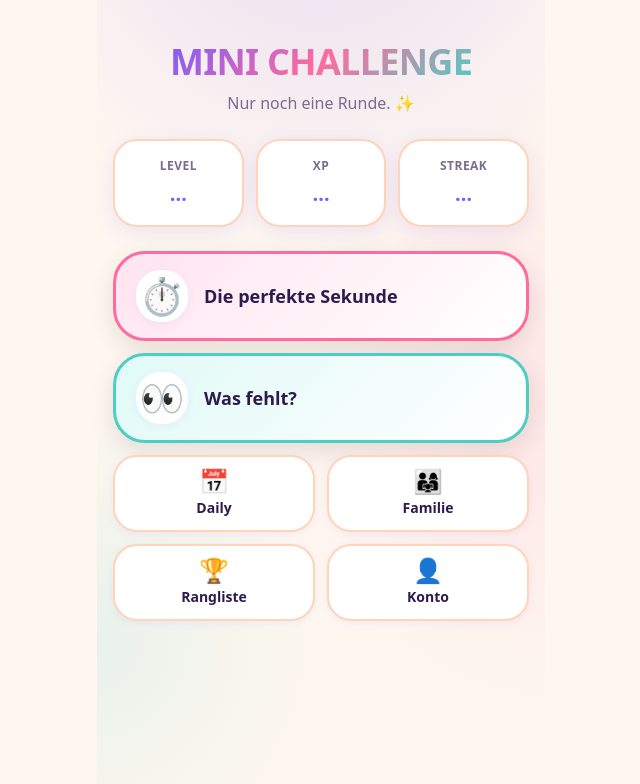
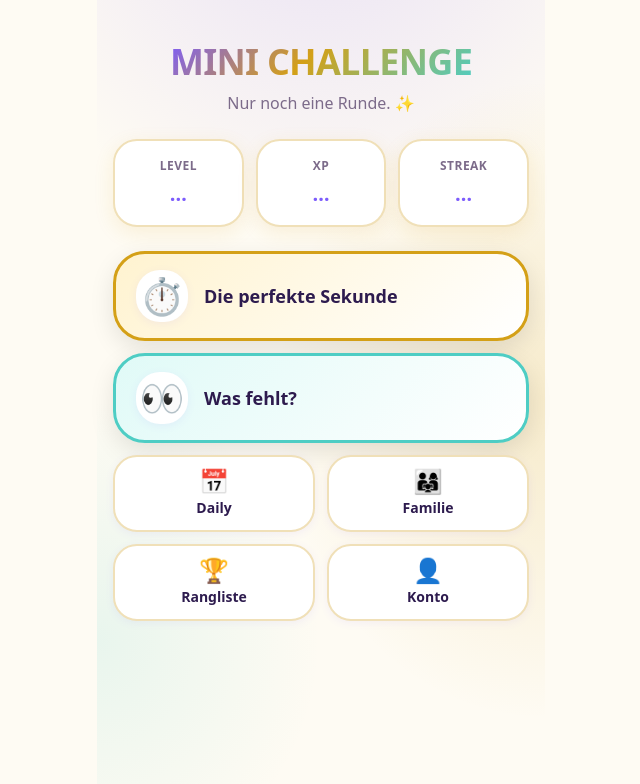
Before and after one commit to TE-Tools/TE-Mini-Games, a React (Vite) app: page / in a window 1280 px wide. Shown: the top 784 px of the page, without its empty margins (319-959 px from the left). Built offline with nearby package versions, Linux system fonts and the light colour scheme; no server answers.

Commit message:
style: replace pink with gold accents

```diff
--- a/src/pages/HomePage.module.css
+++ b/src/pages/HomePage.module.css
@@ -10,7 +10,7 @@
   gap: var(--space-6);
   background:
     radial-gradient(ellipse 80% 50% at 50% -20%, rgb(124 92 252 / 0.18), transparent),
-    radial-gradient(ellipse 60% 40% at 100% 50%, rgb(255 107 157 / 0.12), transparent),
+    radial-gradient(ellipse 60% 40% at 100% 50%, rgb(212 160 23 / 0.18), transparent),
     radial-gradient(ellipse 50% 30% at 0% 80%, rgb(78 205 196 / 0.12), transparent);
 }
 
@@ -23,7 +23,7 @@
   font-size: clamp(1.75rem, 6vw, 2.25rem);
   font-weight: 800;
   letter-spacing: -0.02em;
-  background: linear-gradient(135deg, #7c5cfc 0%, #ff6b9d 50%, #4ecdc4 100%);
+  background: linear-gradient(135deg, #7c5cfc 0%, #d4a017 45%, #4ecdc4 100%);
   -webkit-background-clip: text;
   background-clip: text;
   color: transparent;
--- a/src/styles/tokens.css
+++ b/src/styles/tokens.css
@@ -1,25 +1,28 @@
 :root {
-  /* Soft, playful light theme – kid-friendly & modern */
-  --color-bg: #fef7f0;
+  /* Soft, playful – purple + gold (no pink) */
+  --color-bg: #fefbf3;
   --color-bg-elevated: #ffffff;
-  --color-surface: #fff1e6;
-  --color-border: #ffd4b8;
+  --color-surface: #fff8e7;
+  --color-border: #f0e0b8;
   --color-text: #2d1b4e;
   --color-text-muted: #7c6b8a;
   --color-primary: #7c5cfc;
   --color-primary-hover: #6547e8;
   --color-primary-text: #ffffff;
   --color-success: #22c55e;
-  --color-warning: #f59e0b;
+  --color-warning: #e6a817;
   --color-danger: #f43f5e;
   --color-accent: #06b6d4;
-  --color-streak: #f97316;
-  --color-game-a: #ff6b9d;
-  --color-game-a-soft: #ffe4ef;
+  --color-streak: #e6a817;
+  --color-game-a: #d4a017;
+  --color-game-a-soft: #fff3d0;
   --color-game-b: #4ecdc4;
   --color-game-b-soft: #e0faf7;
-  --color-daily: #ffc107;
+  --color-daily: #f5c518;
   --color-family: #a78bfa;
+  --color-gold: #d4a017;
+  --color-gold-light: #ffe9a8;
+  --color-gold-deep: #b8860b;
 
   --space-1: 0.25rem;
   --space-2: 0.5rem;
@@ -50,8 +53,8 @@
   --text-4xl: 2.25rem;
 
   --shadow-sm: 0 2px 8px rgb(124 92 252 / 0.08);
-  --shadow-md: 0 6px 20px rgb(124 92 252 / 0.12);
-  --shadow-lg: 0 12px 32px rgb(124 92 252 / 0.16);
+  --shadow-md: 0 6px 20px rgb(212 160 23 / 0.12);
+  --shadow-lg: 0 12px 32px rgb(124 92 252 / 0.14);
   --shadow-game: 0 8px 24px rgb(0 0 0 / 0.1);
 
   --touch-min: 48px;
@@ -61,42 +64,50 @@
 
 @media (prefers-color-scheme: dark) {
   :root {
-    --color-bg: #1a1228;
-    --color-bg-elevated: #2a1f3d;
-    --color-surface: #3d2f54;
-    --color-border: #5a4a72;
-    --color-text: #fef7f0;
+    --color-bg: #1a1520;
+    --color-bg-elevated: #2a2335;
+    --color-surface: #3d3448;
+    --color-border: #5a4f40;
+    --color-text: #fefbf3;
     --color-text-muted: #c4b5d4;
     --color-primary: #a78bfa;
     --color-primary-hover: #c4b5fd;
-    --color-primary-text: #1a1228;
-    --color-game-a-soft: #4a2840;
+    --color-primary-text: #1a1520;
+    --color-game-a: #e6c35c;
+    --color-game-a-soft: #4a3d1a;
     --color-game-b-soft: #1e3d3a;
+    --color-gold: #e6c35c;
+    --color-gold-light: #5c4a1a;
+    --color-gold-deep: #c9a227;
   }
 }
 
 [data-theme='light'] {
-  --color-bg: #fef7f0;
+  --color-bg: #fefbf3;
   --color-bg-elevated: #ffffff;
-  --color-surface: #fff1e6;
-  --color-border: #ffd4b8;
+  --color-surface: #fff8e7;
+  --color-border: #f0e0b8;
   --color-text: #2d1b4e;
   --color-text-muted: #7c6b8a;
   --color-primary: #7c5cfc;
   --color-primary-hover: #6547e8;
   --color-primary-text: #ffffff;
+  --color-game-a: #d4a017;
+  --color-game-a-soft: #fff3d0;
 }
 
 [data-theme='dark'] {
-  --color-bg: #1a1228;
-  --color-bg-elevated: #2a1f3d;
-  --color-surface: #3d2f54;
-  --color-border: #5a4a72;
-  --color-text: #fef7f0;
+  --color-bg: #1a1520;
+  --color-bg-elevated: #2a2335;
+  --color-surface: #3d3448;
+  --color-border: #5a4f40;
+  --color-text: #fefbf3;
   --color-text-muted: #c4b5d4;
   --color-primary: #a78bfa;
   --color-primary-hover: #c4b5fd;
-  --color-primary-text: #1a1228;
+  --color-primary-text: #1a1520;
+  --color-game-a: #e6c35c;
+  --color-game-a-soft: #4a3d1a;
 }
 
 @media (prefers-reduced-motion: reduce) {
```
